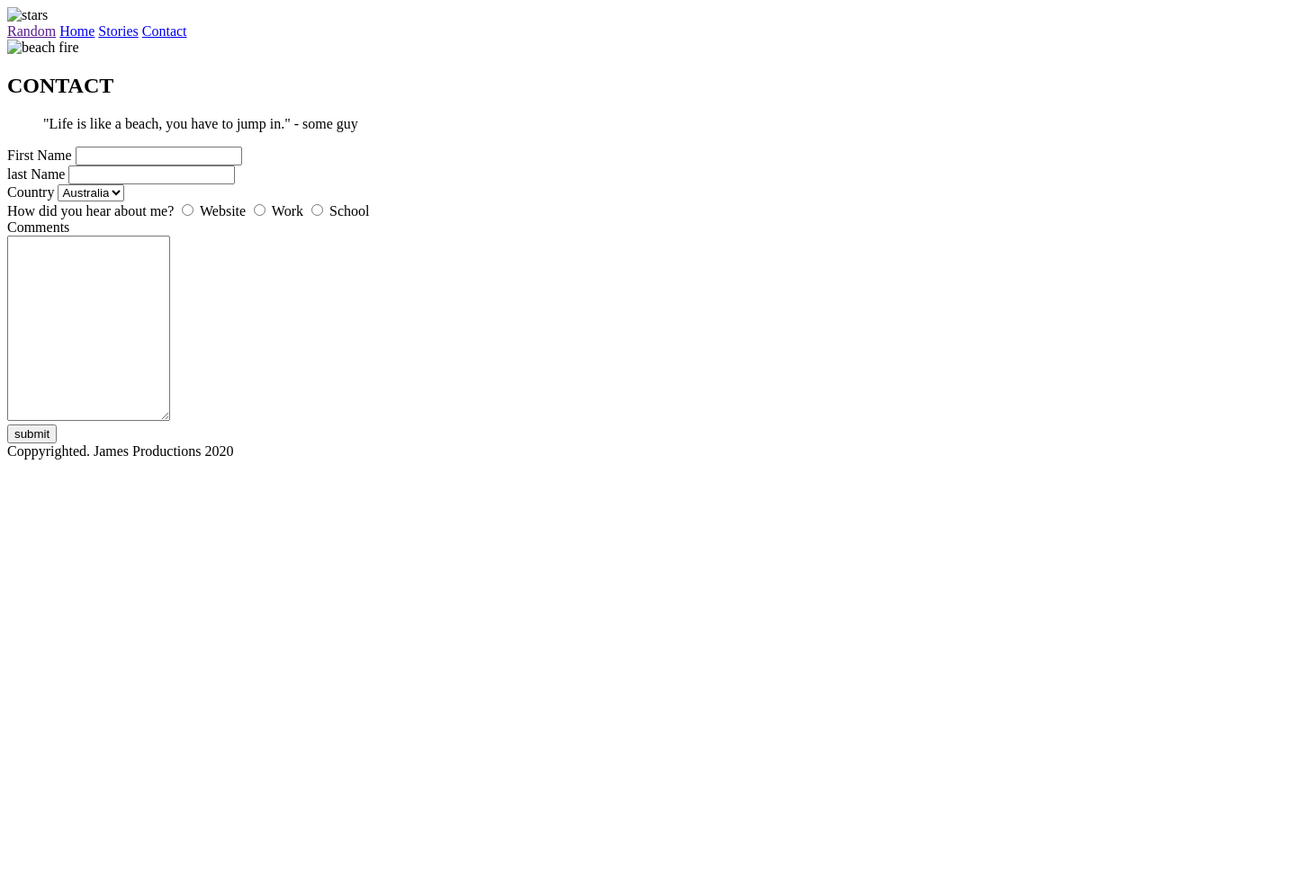
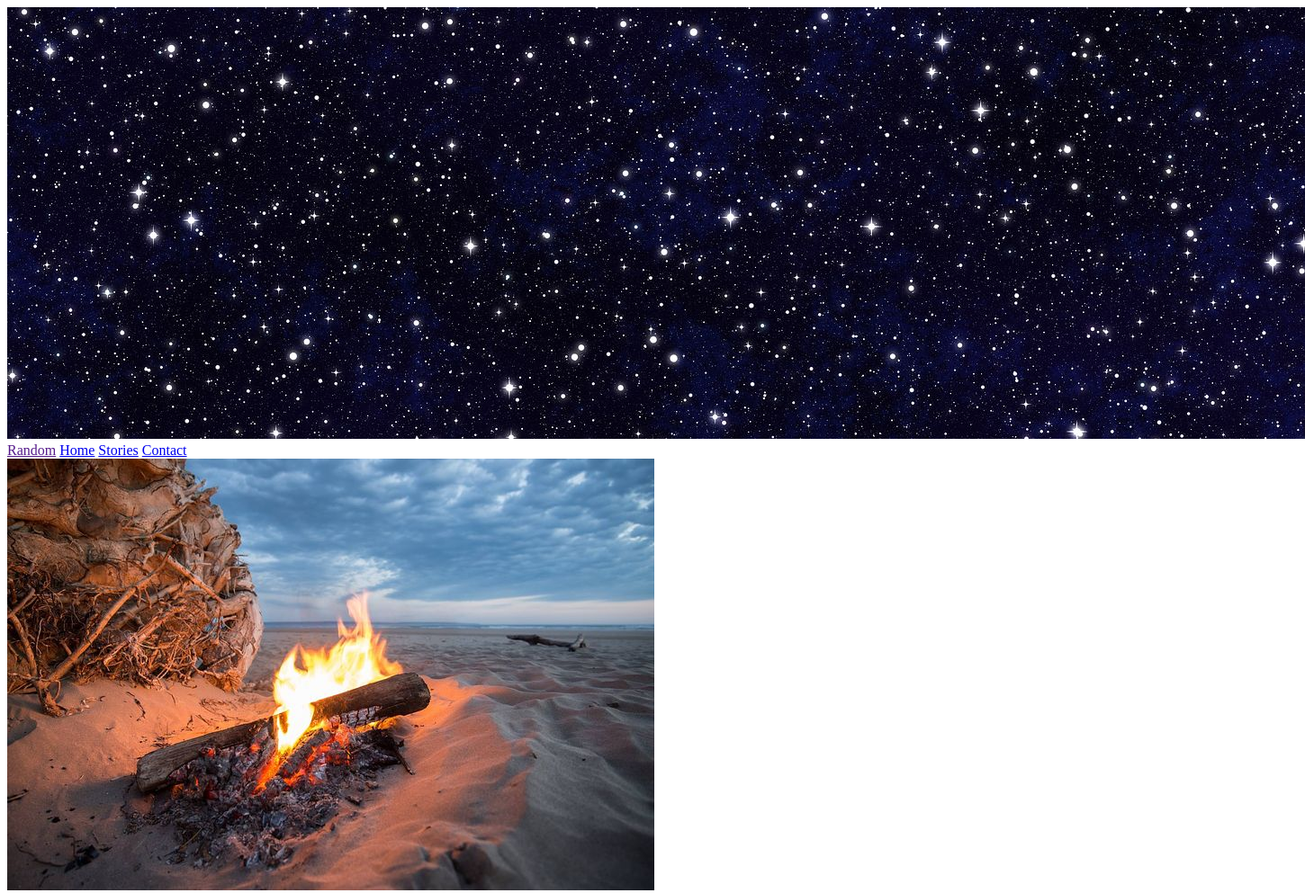
Before and after one commit to grassoJ/myHobbiesSite, a plain HTML site: page contact.html in a window 1280 px wide. Shown: the top 993 px of the page at 90% size, 1450 px wide, since content can reach past the window. Before the commit the page ends 800 px from the top, so only its background shows below. Drawn offline with Linux system fonts and the light colour scheme; the site is published under a folder, as on GitHub Pages, so addresses that start at the root find nothing.

Commit message:
changed ../ to ./ on all files

```diff
--- a/contact.html
+++ b/contact.html
@@ -7,7 +7,7 @@
 </head>
 <body>
     <header>
-        <img src="../images/stars.jpg" alt="stars">
+        <img src="./images/stars.jpg" alt="stars">
         <nav>
             <a href="">Random</a>
             <a href="index.html">Home</a>
@@ -15,7 +15,7 @@
             <a href="contact.html">Contact</a>
         </nav>
 
-        <img src="../images/fire.jpg" alt="beach fire">
+        <img src="./images/fire.jpg" alt="beach fire">
         <section>
             <h1>CONTACT</h1>
             <blockquote>
```
Also changed, not shown: stories.html (+1 -1 lines).
